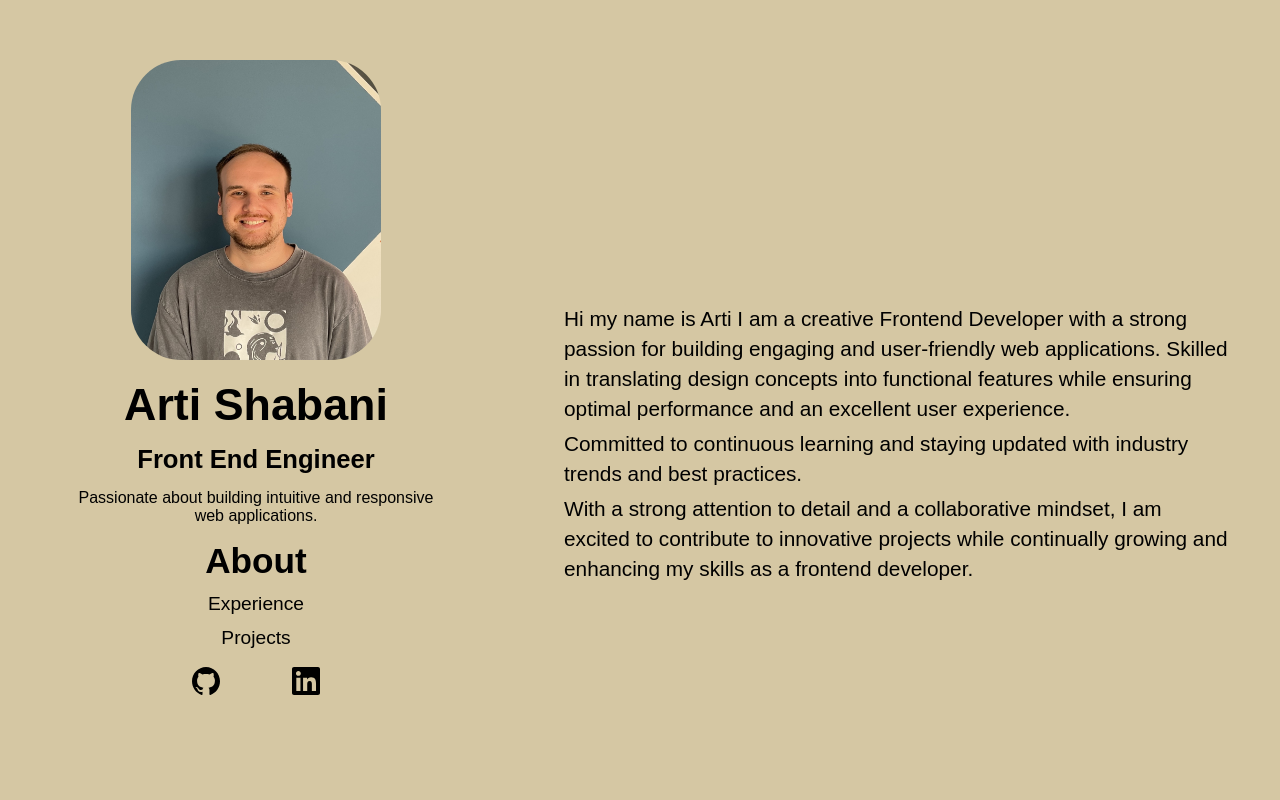
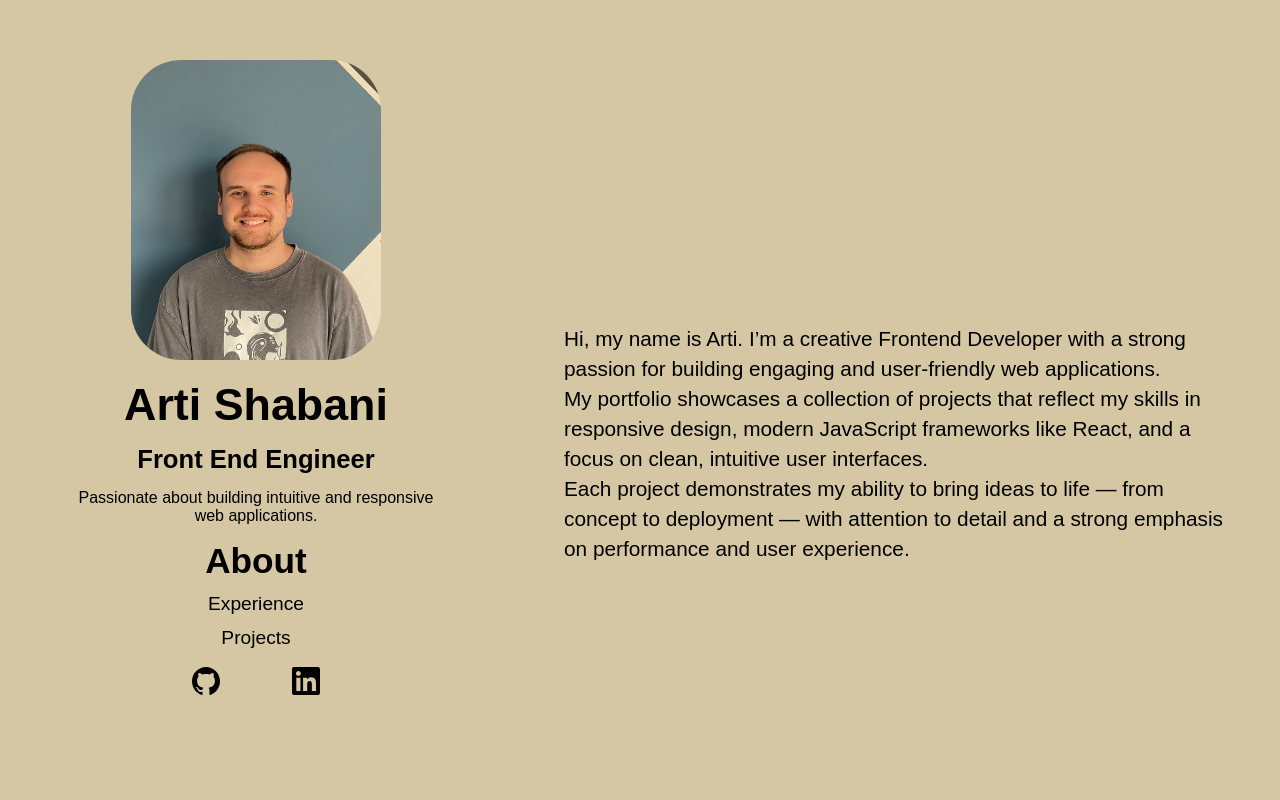
Before and after one commit to artyshab/PortfolioWebsite, a React (Vite) app: page / in a window 1280 px wide. Shown: the top 800 px of the page. Built offline with nearby package versions, Linux system fonts and the light colour scheme; a web font is replaced by a local one.

Commit message:
Changed some text

```diff
--- a/src/components/About.jsx
+++ b/src/components/About.jsx
@@ -2,16 +2,14 @@ export default function About() {
   return (
     <div className="about-container">
       <p>
-        Hi my name is Arti I am a creative Frontend Developer with a strong
-        passion for building engaging and user-friendly web applications.
-        Skilled in translating design concepts into functional features while
-        ensuring optimal performance and an excellent user experience. </p><p>
-        Committed
-        to continuous learning and staying updated with industry trends and best
-        practices.</p> <p>With a strong attention to detail and a
-        collaborative mindset, I am excited to contribute to innovative projects
-        while continually growing and enhancing my skills as a frontend
-        developer.
+        Hi, my name is Arti. I’m a creative Frontend Developer with a strong
+        passion for building engaging and user-friendly web applications. <br />My
+        portfolio showcases a collection of projects that reflect my skills in
+        responsive design, modern JavaScript frameworks like React, and a focus
+        on clean, intuitive user interfaces. <br /> Each project demonstrates my
+        ability to bring ideas to life — from concept to deployment — with
+        attention to detail and a strong emphasis on performance and user
+        experience.
       </p>
     </div>
   );
--- a/src/components/Projects.jsx
+++ b/src/components/Projects.jsx
@@ -23,7 +23,7 @@ export default function Projects() {
               "FakeStore.co is a responsive eCommerce web application built with
               React.js. It fetches and displays products from an external API
               (fakestoreapi.com), featuring category filtering, pagination,
-              dynamic routing, and search functionality. ."
+              dynamic routing, and search functionality."
             </p>
           </div>
         </a>
```
